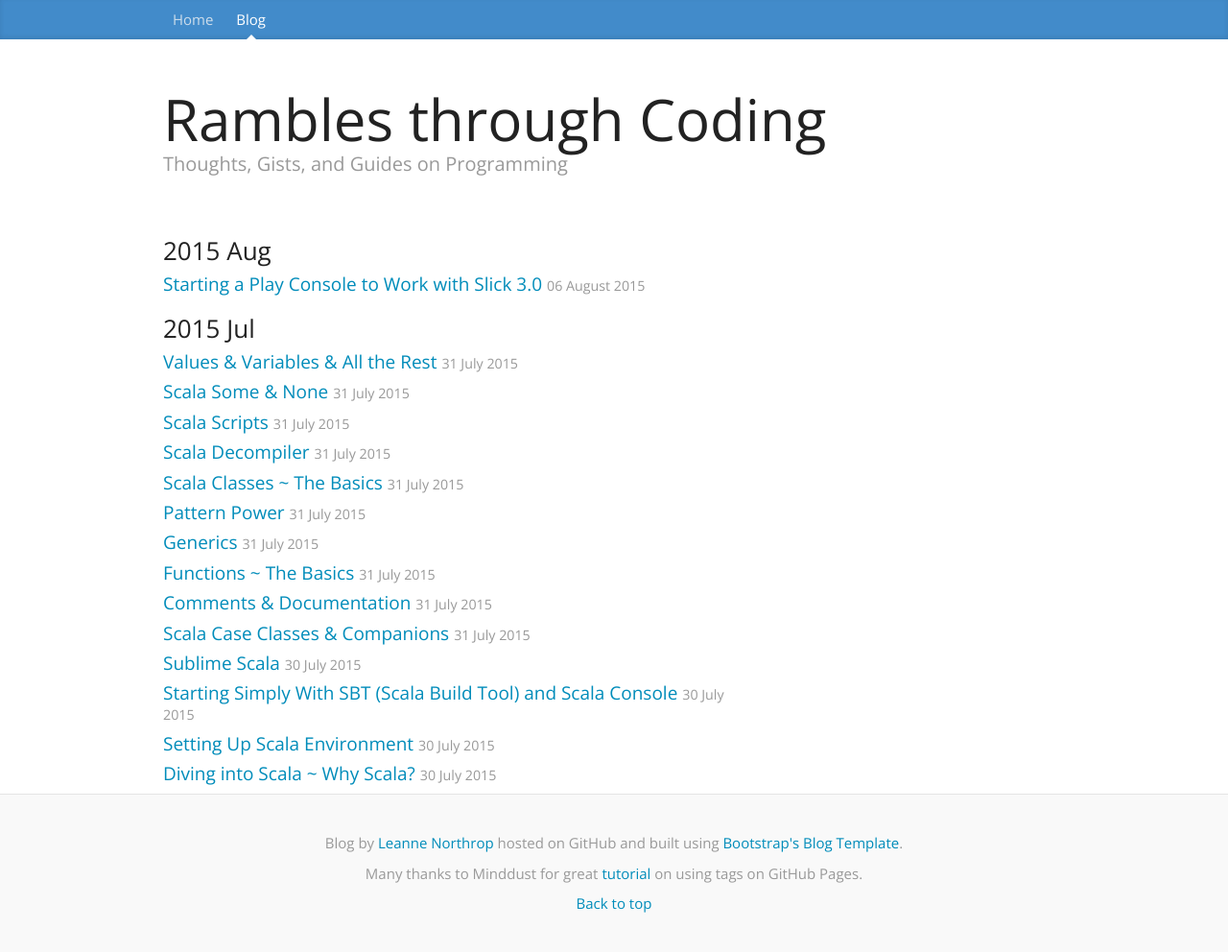
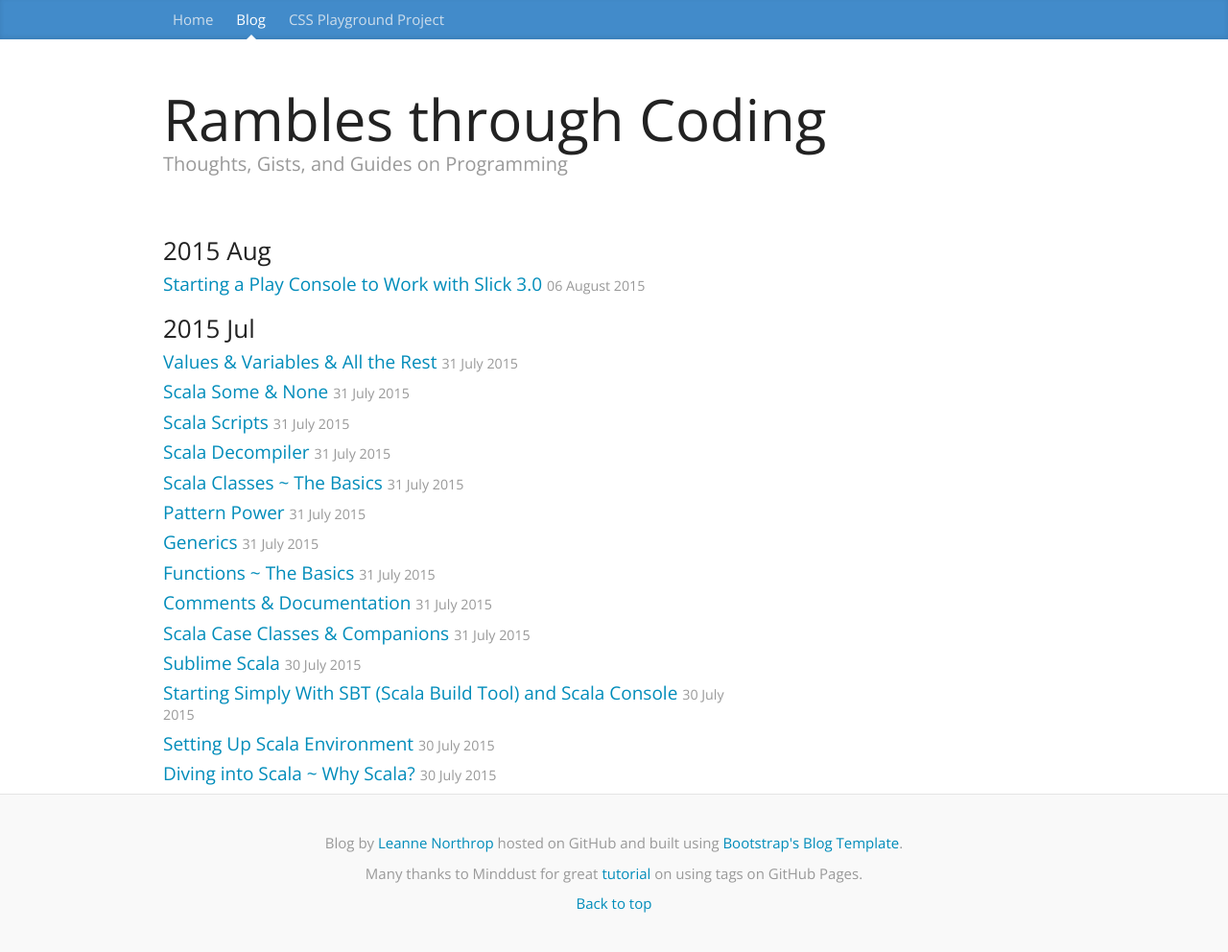
Before and after one commit to leannenorthrop/leannenorthrop.github.io, a Jekyll site: the page built from blog/archive.html, in a window 1280 px wide. Shown: the whole page at 96% size. Built offline with Jekyll 4.4.1, drawn with Linux system fonts in a browser that asks for light colours; nearby versions of some CDN libraries.

Commit message:
Adding CSS Playground project.

```diff
--- a/_includes/blog_header.html
+++ b/_includes/blog_header.html
@@ -3,6 +3,7 @@
         <nav class="blog-nav">
           <a class="blog-nav-item" href="/">Home</a>
           <a class="blog-nav-item active" href="/blog">Blog</a>
+          <a class="blog-nav-item" href="/css-playground">CSS Playground Project</a>
         </nav>
       </div>
     </div>
--- a/_includes/blog_header2.html
+++ b/_includes/blog_header2.html
@@ -3,6 +3,7 @@
         <nav class="blog-nav">
           <a class="blog-nav-item" href="/">Home</a>
           <a class="blog-nav-item active" href="/blog">Blog</a>
+          <a class="blog-nav-item" href="/css-playground">CSS Playground Project</a>
         </nav>
       </div>
     </div>
```
